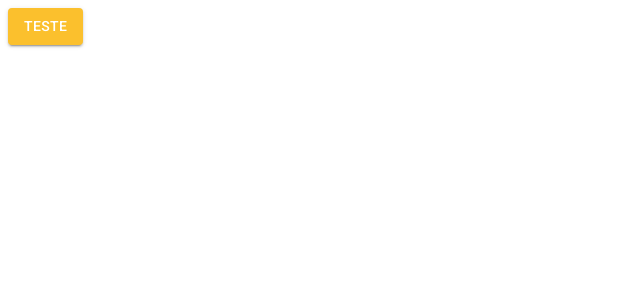
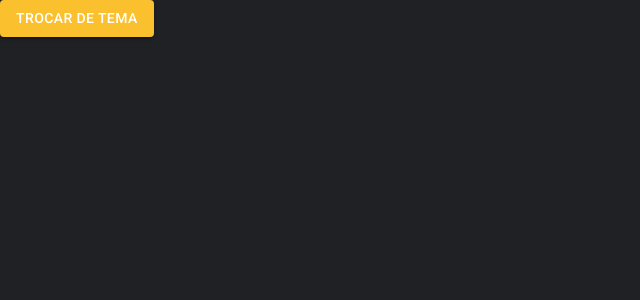
Before and after one commit to oZanella/react-ui-ts-estudo-web, a React (Create React App) app: page /pagina-inicial in a window 1280 px wide. Shown: the top 300 px of the page, without its empty margins (0-640 px from the left). Built offline with nearby package versions, Linux system fonts and the light colour scheme.

Commit message:
realizada a criação de temas

```diff
--- a/public/index.html
+++ b/public/index.html
@@ -21,7 +21,7 @@
   <title>Cadastros</title>
 </head>
 
-<body>
+<body style=" margin: 0; padding: 0;">
   <noscript>Você precisa de JS para poder acessar esse site.</noscript>
   <div id="root"></div>
 
--- a/src/routes/index.tsx
+++ b/src/routes/index.tsx
@@ -1,11 +1,12 @@
 import { Button, ButtonGroupContext } from "@mui/material";
 import { Navigate, Route, Routes } from "react-router-dom";
+import { useAppThemeContext } from "../shared/contexts";
 
 export const AppRoutes = () => {
-
+    const { toggleTheme } = useAppThemeContext();
     return (
         <Routes>
-            <Route path="/pagina-inicial" element={<Button variant="contained" color='primary'>Teste</Button>}/>
+            <Route path="/pagina-inicial" element={<Button variant="contained" color='primary' onClick={toggleTheme}>Trocar de Tema</Button>} />
 
             <Route path="*" element={<Navigate to="/pagina-inicial" />} />
         </Routes>
--- a/src/shared/components/contexts/index.ts
+++ /dev/null
@@ -1 +0,0 @@
-export { };
--- /dev/null
+++ b/src/shared/contexts/ThemeContext.tsx
@@ -0,0 +1,42 @@
+import { createContext, useCallback, useContext, useState } from "react";
+import { Box, ThemeProvider } from "@mui/material";
+import React, { useMemo, ReactNode } from 'react';
+
+
+import { LigthTheme, DarkTheme } from "./../themes";
+
+
+interface IThemeContextData {
+    themeName: 'light' | 'dark';
+    toggleTheme: () => void;
+}
+
+const ThemeContext = createContext({} as IThemeContextData);
+
+export const useAppThemeContext = () => {
+    return useContext(ThemeContext);
+}
+
+export const AppThemeProvider: React.FC<{ children: ReactNode }> = ({ children }) => {
+    const [themeName, setThemeName] = useState<'light' | 'dark'>('dark');
+
+    const toggleTheme = useCallback(() => {
+        setThemeName(oldThemeName => oldThemeName === 'light' ? 'dark' : 'light')
+    }, []);
+
+    const theme = useMemo(() => {
+        if (themeName === 'light') return LigthTheme;
+
+        return DarkTheme;
+    },[themeName]);
+
+    return (
+        <ThemeContext.Provider value={{ themeName, toggleTheme }}>
+            <ThemeProvider theme={theme}>
+                <Box width="100vw" height="100vw" bgcolor={theme.palette.background.default}>
+                {children}
+                </Box>
+            </ThemeProvider>
+        </ThemeContext.Provider>
+    );
+}
--- /dev/null
+++ b/src/shared/contexts/index.ts
@@ -0,0 +1 @@
+export * from './ThemeContext';
--- /dev/null
+++ b/src/shared/themes/Dark.ts
@@ -0,0 +1,23 @@
+import { createTheme } from "@mui/material";
+import { cyan, yellow } from "@mui/material/colors";
+
+export const DarkTheme = createTheme({
+    palette: {
+        primary: {
+            main: yellow[700],
+            dark: yellow[800],
+            light: yellow[500],
+            contrastText: '#ffffff',
+        },
+        secondary: {
+            main: cyan[500],
+            dark: cyan[400],
+            light: cyan[300],
+            contrastText: '#ffffff',
+        },
+        background: {
+            default: '#202124',
+            paper: '#303134',
+        }
+    }
+})
--- a/src/shared/themes/index.ts
+++ b/src/shared/themes/index.ts
@@ -1 +1,3 @@
-export * from './Light';
+export * from './Ligth';
+
+export * from './Dark';
```
Also changed, not shown: src/App.tsx (+4 -5 lines), src/shared/themes/Ligth.ts (renamed from src/shared/themes/Light.ts).
